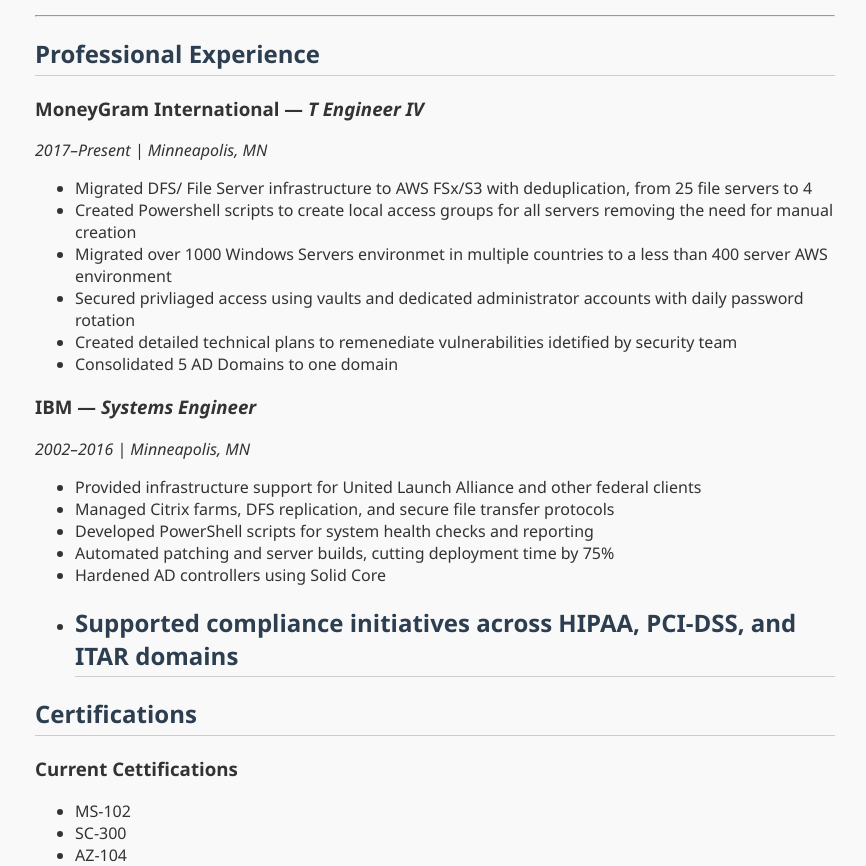
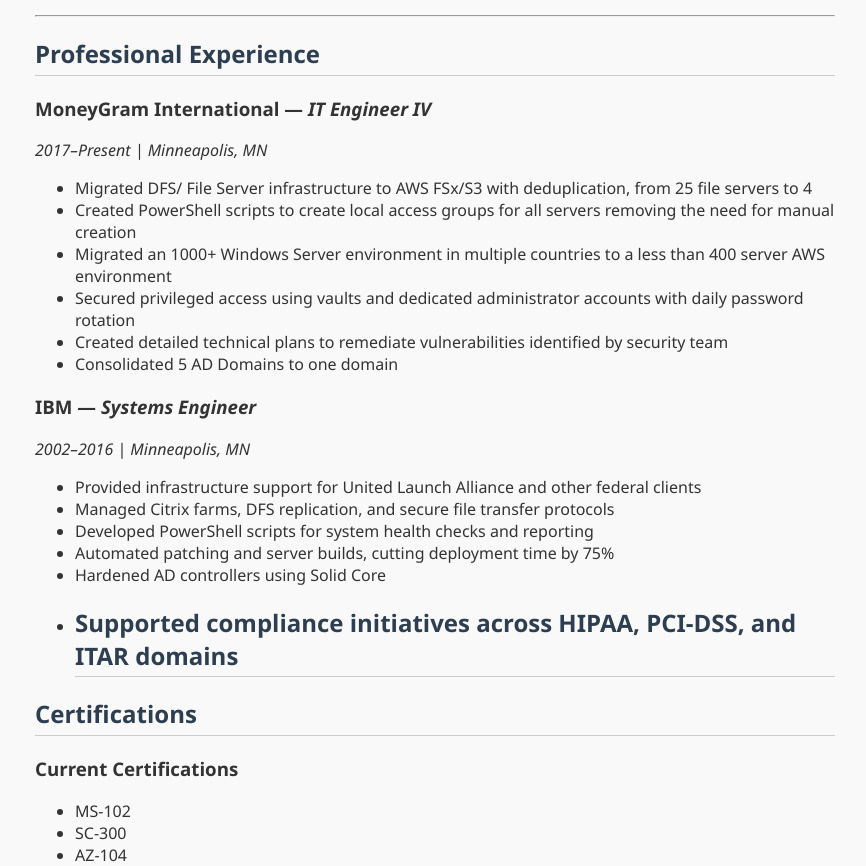
Before and after one commit to jpskelly/jpskelly.github.io, a Jekyll site: the page built from docs/index.md, in a window 1280 px wide. Shown: the part 516-1382 px from the top of the page, without its empty margins (205-1071 px from the left). Built offline with Jekyll 4.4.1, drawn with Linux system fonts in a browser that asks for light colours.

Commit message:
Update index.md

```diff
--- a/docs/index.md
+++ b/docs/index.md
@@ -24,13 +24,13 @@ Seasoned IT professional with 20+ years of experience in enterprise systems, clo
 
 ## Professional Experience
 
-### MoneyGram International — *T Engineer IV*
+### MoneyGram International — *IT Engineer IV*
 *2017–Present | Minneapolis, MN*
 - Migrated DFS/ File Server infrastructure to AWS FSx/S3 with deduplication, from 25 file servers to 4
-- Created Powershell scripts to create local access groups for all servers removing the need for manual creation
-- Migrated over 1000 Windows Servers environmet in multiple countries to a less than 400 server AWS environment
-- Secured privliaged access using vaults and dedicated administrator accounts with daily password rotation
-- Created detailed technical plans to remenediate vulnerabilities idetified by security team
+- Created PowerShell scripts to create local access groups for all servers removing the need for manual creation
+- Migrated an 1000+ Windows Server environment in multiple countries to a less than 400 server AWS environment
+- Secured privileged access using vaults and dedicated administrator accounts with daily password rotation
+- Created detailed technical plans to remediate vulnerabilities identified by security team
 - Consolidated 5 AD Domains to one domain
 
 ### IBM — *Systems Engineer*
@@ -45,7 +45,7 @@ Seasoned IT professional with 20+ years of experience in enterprise systems, clo
 
 ## Certifications
 
-### Current Cettifications
+### Current Certifications
 - MS-102
 - SC-300
 - AZ-104
```
